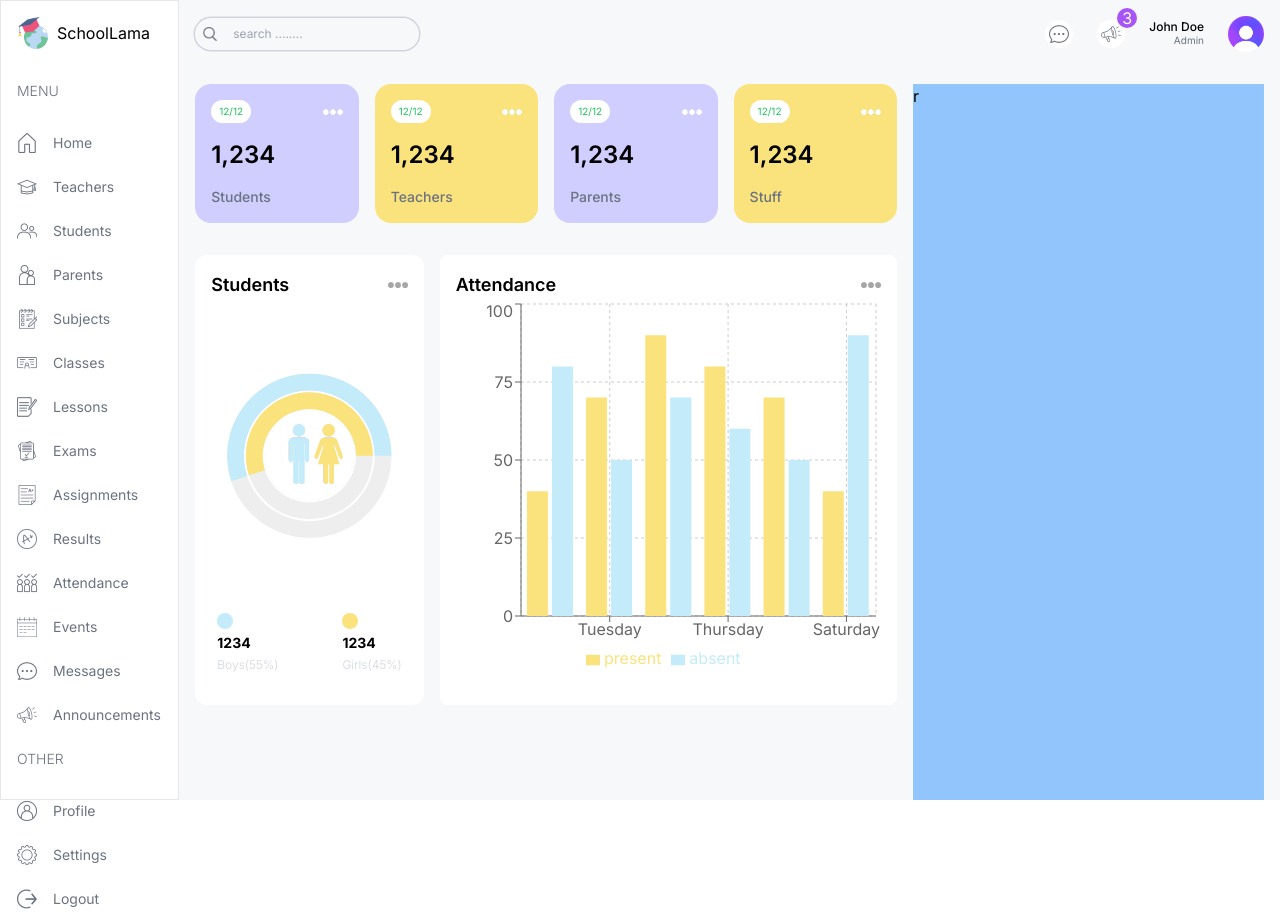
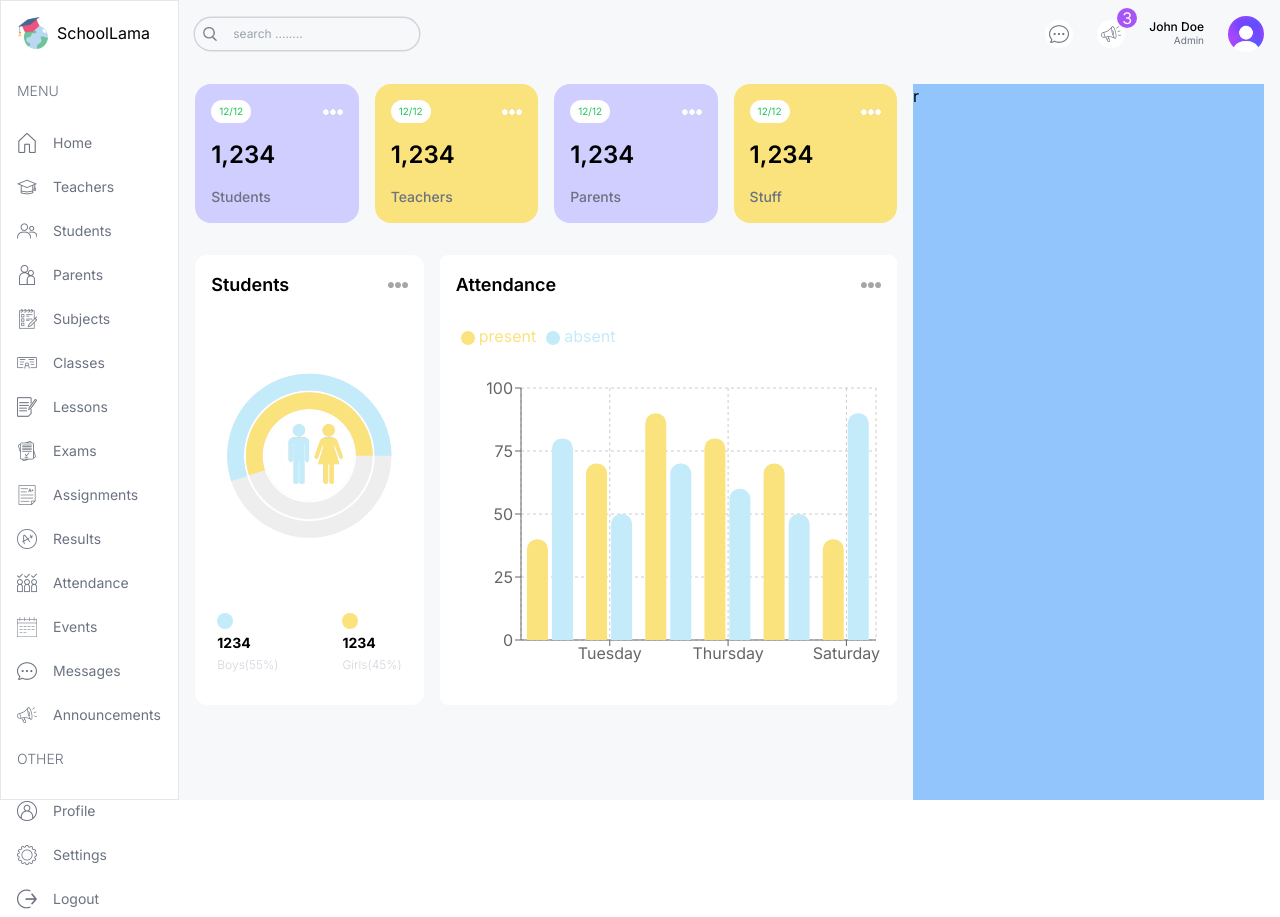
Before and after one commit to kaziabulhasib/sm-dashboard, a Next.js app: page /admin in a window 1280 px wide. Built offline with nearby package versions, Linux system fonts and the light colour scheme.

Commit message:
attendance chart legend and bar radious fixed

```diff
--- a/src/components/AttendanceChart.tsx
+++ b/src/components/AttendanceChart.tsx
@@ -58,9 +58,23 @@ const AttendanceChart = () => {
             <XAxis dataKey='name' />
             <YAxis />
             <Tooltip />
-            <Legend />
-            <Bar dataKey='present' fill='#FAE27C' />
-            <Bar dataKey='absent' fill='#C3EBFA' />
+            <Legend
+              align='left'
+              verticalAlign='top'
+              wrapperStyle={{ paddingTop: "20px", paddingBottom: "40px" }}
+            />
+            <Bar
+              dataKey='present'
+              fill='#FAE27C'
+              legendType='circle'
+              radius={[10, 10, 0, 0]}
+            />
+            <Bar
+              dataKey='absent'
+              fill='#C3EBFA '
+              legendType='circle'
+              radius={[10, 10, 0, 0]}
+            />
           </BarChart>
         </ResponsiveContainer>
       </div>
```
